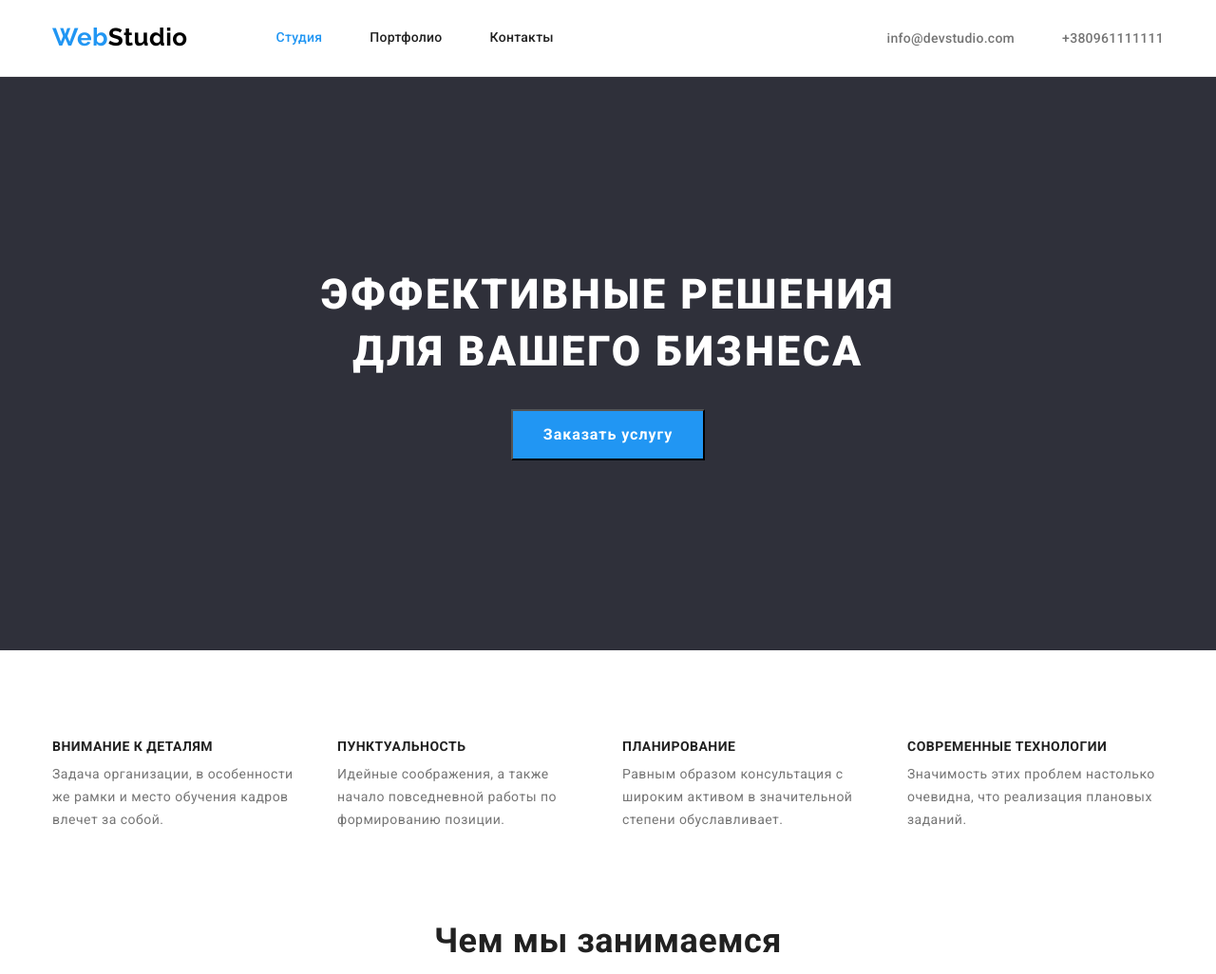
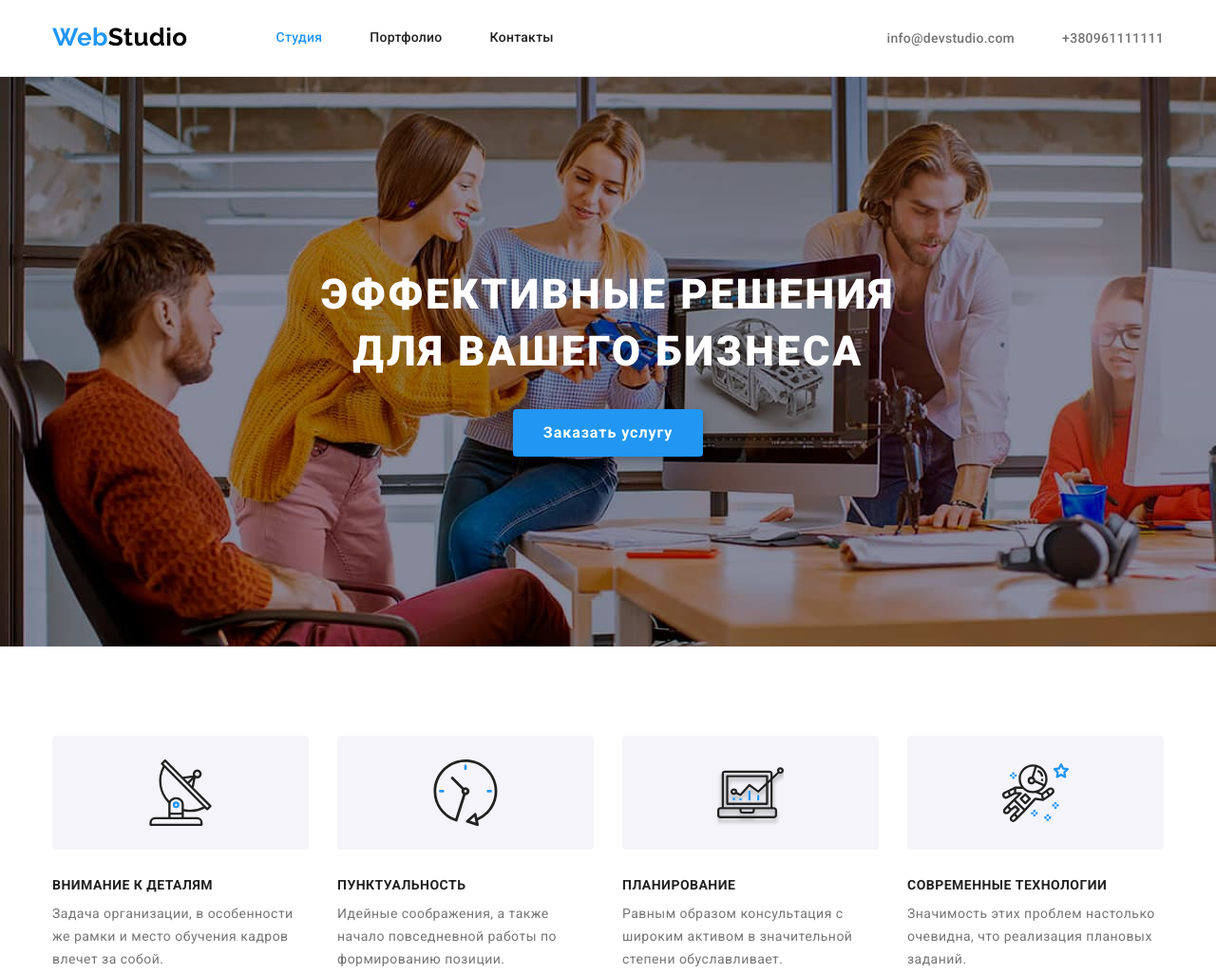
Before and after one commit to IgorSME/goit-markup-hw-04, a plain HTML site: page index.html in a window 1280 px wide. Shown: the top 1026 px of the page at 95% size. Drawn offline with nearby package versions, Linux system fonts and the light colour scheme.

Commit message:
Add benefits before

```diff
--- a/css/style.css
+++ b/css/style.css
@@ -5,6 +5,7 @@
   --secondary-bcg-color: #2f303a;
   --white-text-color: #ffffff;
   --primary-bcg-button: #f5f4fa;
+  --button-hero-hover-color: #188ce8;
   --footer-adress-link-color: rgba(255, 255, 255, 0.6);
   --border-primary-color: #eeeeee;
   --border-secondary-color: #ececec;
@@ -137,8 +138,13 @@ ul {
 }
 /* Hero */
 .hero-section {
+  max-width: 1600px;
+  height: 600px;
+  margin-left: auto;
+  margin-right: auto;
   padding: 200px 0;
   background-color: var(--secondary-bcg-color);
+  background-image: url('../images/Hero.jpg');
   text-align: center;
 }
 .hero-title {
@@ -158,6 +164,8 @@ ul {
 }
 .hero-button {
   padding: 10px 32px;
+  border: none;
+  border-radius: 4px;
 
   color: var(--white-text-color);
   background-color: var(--accent-color);
@@ -169,6 +177,11 @@ ul {
   text-align: center;
   letter-spacing: 0.06em;
   cursor: pointer;
+  filter: drop-shadow(0px 4px 4px rgba(0, 0, 0, 0.25));
+}
+.hero-button:hover,
+.hero-button:focus {
+  background-color: var(--button-hero-hover-color);
 }
 
 /* Works */
@@ -202,6 +215,9 @@ ul {
   margin-left: 30px;
 
   background-color: var(--white-text-color);
+  box-shadow: 0px 1px 3px rgba(0, 0, 0, 0.12), 0px 1px 1px rgba(0, 0, 0, 0.14),
+    0px 2px 1px rgba(0, 0, 0, 0.2);
+  border-radius: 0px 0px 4px 4px;
 }
 .team-description {
   padding-top: 30px;
@@ -335,6 +351,28 @@ ul {
   flex-basis: calc(100% / 4 - 30px);
   margin-left: 30px;
 }
+.benefits-item::before {
+  content: '';
+  display: block;
+  height: 120px;
+  margin-bottom: 30px;
+  background-color: var(--primary-bcg-button);
+  border-radius: 4px;
+  background-repeat: no-repeat;
+  background-position: center;
+}
+.benefits-item:nth-child(2)::before {
+  background-image: url(../images/clock\ 1-2.svg);
+}
+.benefits-item:nth-child(1)::before {
+  background-image: url(../images/antenna\ 1-2.svg);
+}
+.benefits-item:nth-child(3)::before {
+  background-image: url(../images/diagram\ 1.svg);
+}
+.benefits-item:nth-child(4)::before {
+  background-image: url(../images/astronaut\ 1.svg);
+}
 .benefits-title {
   margin-top: 0;
   margin-bottom: 10px;
```
Also changed, not shown: images/Hero.jpg (added), images/antenna 1-2.svg (added), images/astronaut 1.svg (added), images/clock 1-2.svg (added), images/diagram 1.svg (added), 1 other file.
